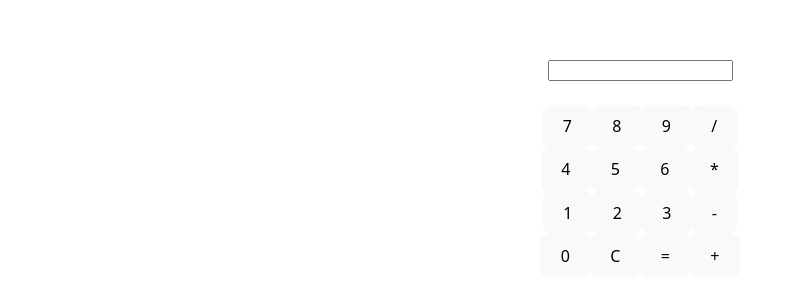
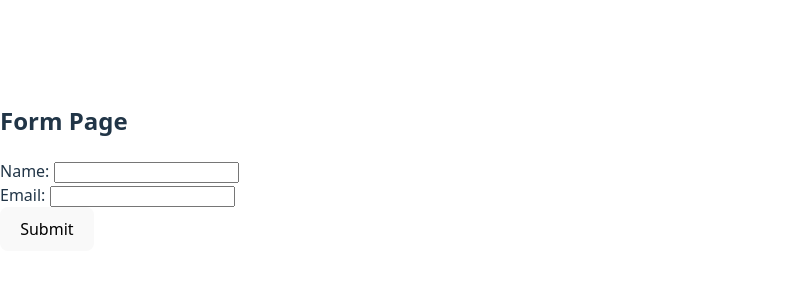
Before and after one commit to Abhay9326397439/react-practice, a React (Vite) app: page / in a window 1280 px wide. Shown: the part 233-534 px from the top of the page, without its empty margins (0-795 px from the left). Built offline with nearby package versions, Linux system fonts and the light colour scheme.

Commit message:
learned  browser routing using react_router_dom

```diff
--- a/package.json
+++ b/package.json
@@ -16,7 +16,8 @@
     "install": "^0.13.0",
     "npm": "^11.7.0",
     "react": "^19.2.0",
-    "react-dom": "^19.2.0"
+    "react-dom": "^19.2.0",
+    "react-router-dom": "^7.13.1"
   },
   "devDependencies": {
     "@eslint/js": "^9.39.1",
--- a/src/App.jsx
+++ b/src/App.jsx
@@ -1,10 +1,15 @@
-import './App.css'
-import Calculator from './component/Calculator';
+import React from "react";
+import { BrowserRouter as Router, Routes, Route } from "react-router-dom";
+import FormPage from "./component/FormPage";
+import DisplayPage from "./component/DisplayPage";
 function App() {
   return (
-    <>
-    <Calculator />
-    </>
+    <Router>
+      <Routes>
+        <Route path="/" element={<FormPage />} />
+        <Route path="/display" element={<DisplayPage />} />
+      </Routes>
+    </Router>
   );
 }
 
--- /dev/null
+++ b/src/component/DisplayPage.jsx
@@ -0,0 +1,16 @@
+import React from "react";
+import { useLocation } from "react-router-dom";
+function DisplayPage() {
+  const location = useLocation();
+  const { name, email } = location.state || {};
+
+  return (
+    <div>
+      <h2>Display Page</h2>
+      <p><strong>Name:</strong>{name}</p>
+      <p><strong>Email:</strong>{email}</p>
+    </div>
+  );
+}
+
+export default DisplayPage;
--- /dev/null
+++ b/src/component/FormPage.jsx
@@ -0,0 +1,35 @@
+import React, { useState } from "react";
+import { useNavigate } from "react-router-dom";
+
+function FormPage() {
+  const [name, setName] = useState("");
+  const [email, setEmail] = useState("");
+  const navigate = useNavigate();
+
+  const handleSubmit = (e) => {
+    e.preventDefault();
+    navigate("/display", { state: { name, email } });
+  };
+
+  return (
+    <div>
+      <h2>Form Page</h2>
+      <form onSubmit={handleSubmit}>
+        <div>
+          <label>Name: </label>
+          <input  type="text"  value={name} onChange={(e) => setName(e.target.value)} />
+        </div>
+
+        <div>
+          <label>Email: </label>
+          <input
+            type="email" value={email} onChange={(e) => setEmail(e.target.value)} />
+        </div>
+
+        <button type="submit">Submit</button>
+      </form>
+    </div>
+  );
+}
+
+export default FormPage;
```
Also changed, not shown: 1 other file (tests, documents, lock files or other folders).
